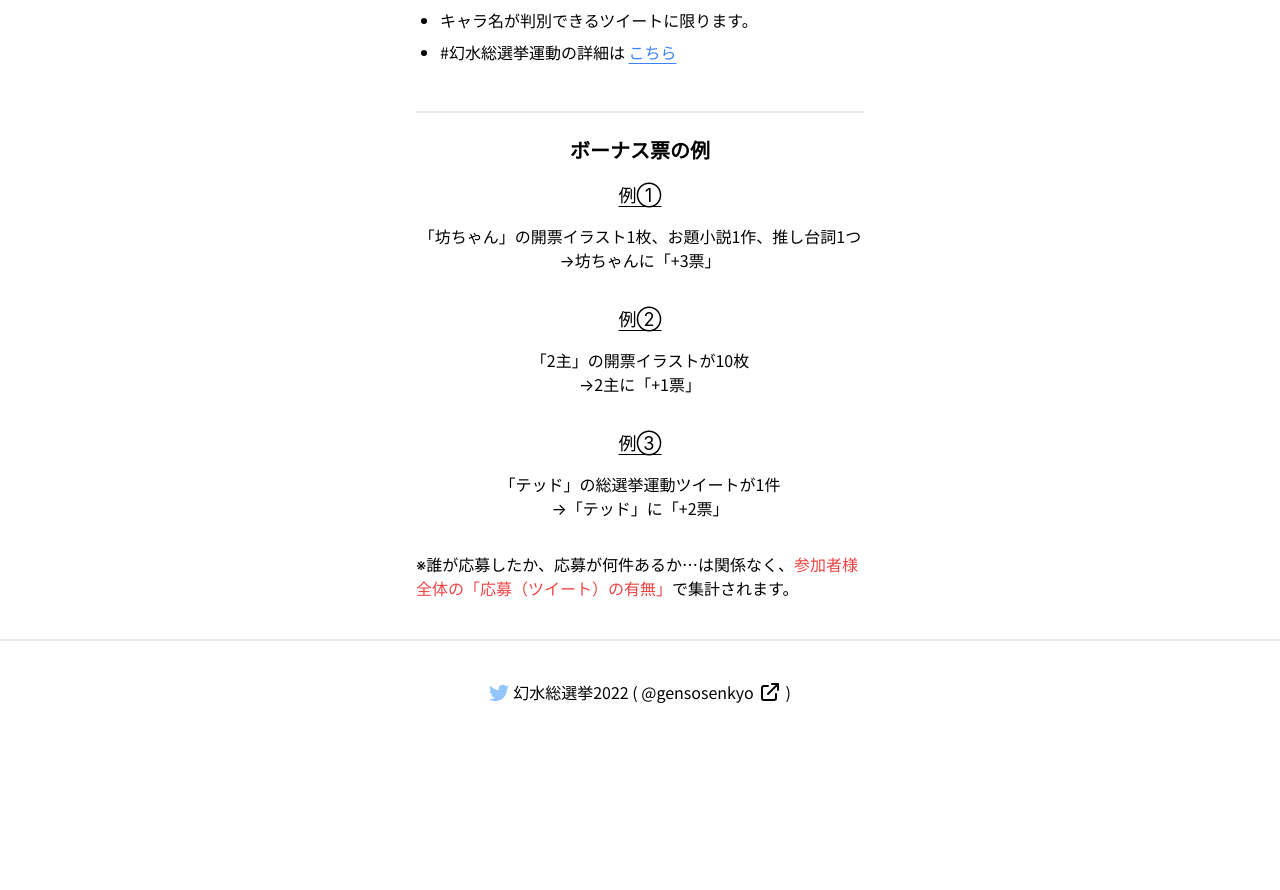
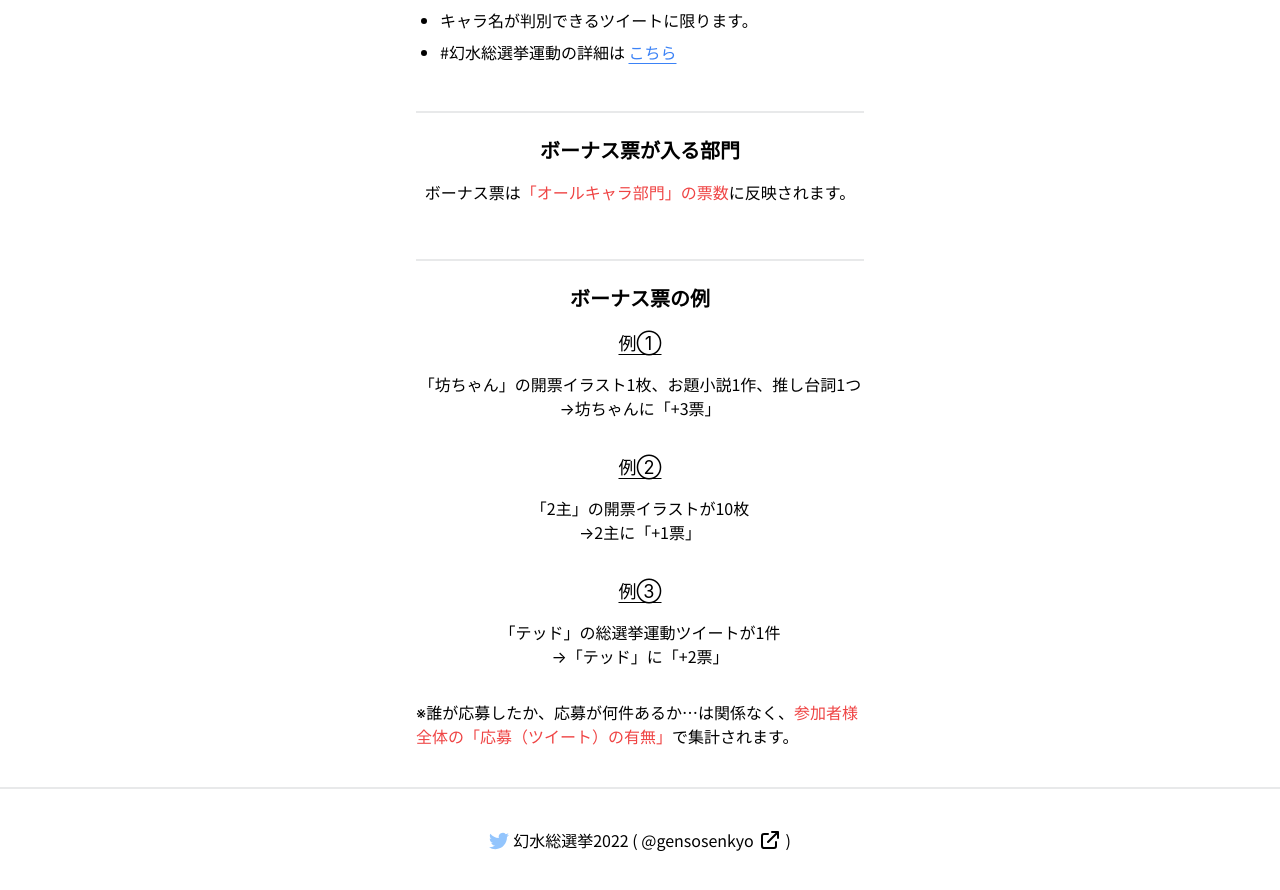
Before and after one commit to true-runes/suikoden-election-2022-frontend, a Next.js app: page /events-in-event/bonus-votes in a window 1280 px wide. Shown: the part 1280-2170 px from the top of the page. Before the commit the page ends 2024 px from the top, so only its background shows below. Built offline with nearby package versions, Linux system fonts and the light colour scheme; no server answers; a web font is replaced by a local one.

Commit message:
feat: 🎸 「ボーナス票が入る部門」の説明を追加した (#389)

```diff
--- a/pages/events-in-event/bonus-votes.tsx
+++ b/pages/events-in-event/bonus-votes.tsx
@@ -189,6 +189,21 @@ const BonusVotes: NextPage = () => {
 
               <div className="divider" />
 
+              <h2 className="text-xl font-bold pb-4">ボーナス票が入る部門</h2>
+              <div className="text-base text-center pb-0">
+                <div className="pb-4">
+                  <div className="text-base text-center pb-4">
+                    ボーナス票は
+                    <span className="text-red-500">
+                      「オールキャラ部門」の票数
+                    </span>
+                    に反映されます。
+                  </div>
+                </div>
+              </div>
+
+              <div className="divider" />
+
               <h2 className="text-xl font-bold pb-4">ボーナス票の例</h2>
               <div className="text-base text-center pb-0">
                 <div className="pb-4">
```
